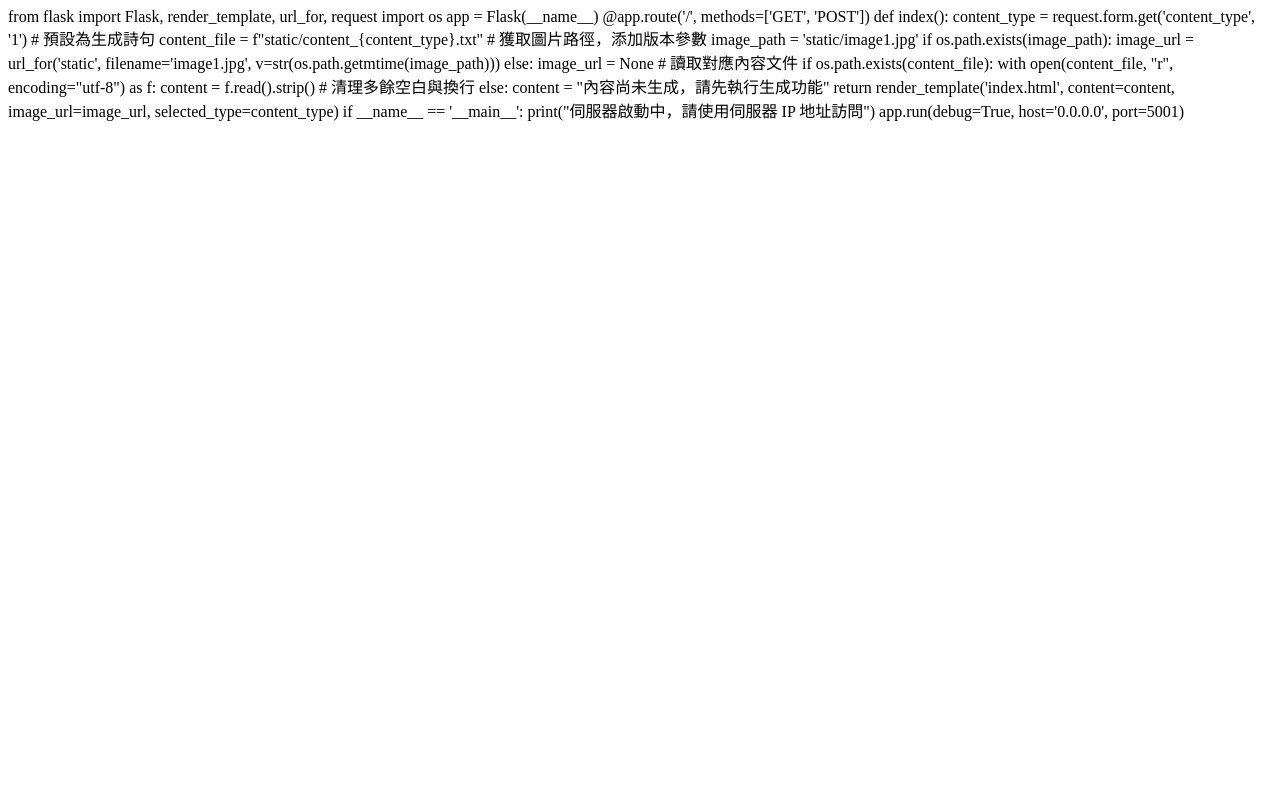
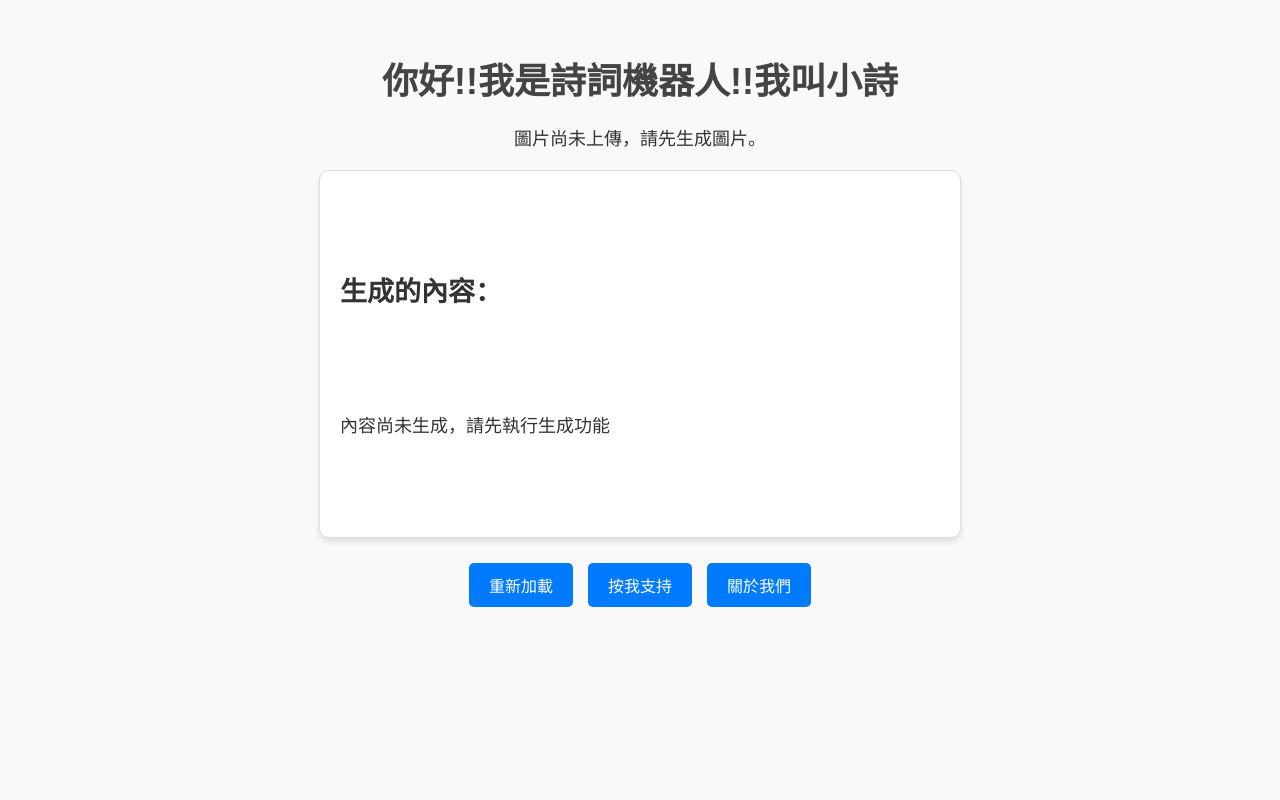
Before and after one commit to easonpan14/FINALPROJECT2, a Flask app: page / in a window 1280 px wide. Run offline with Flask 3, Linux system fonts and the light colour scheme.

Commit message:
Update index.html

```diff
--- a/templates/index.html
+++ b/templates/index.html
@@ -1,29 +1,84 @@
-from flask import Flask, render_template, url_for, request
-import os
+<!DOCTYPE html>
+<html lang="zh">
+<head>
+    <meta charset="UTF-8">
+    <meta name="viewport" content="width=device-width, initial-scale=1.0">
+    <title>詩詞機器人</title>
+    <style>
+        body {
+            font-family: Arial, sans-serif;
+            font-size: 18px;
+            padding: 20px;
+            background-color: #f9f9f9;
+            color: #333;
+            text-align: center;
+        }
+        h1 {
+            font-size: 36px;
+            color: #444;
+            margin-bottom: 20px;
+        }
+        .content {
+            background-color: #fff;
+            padding: 20px;
+            border: 1px solid #ddd;
+            border-radius: 10px;
+            margin: 20px auto;
+            max-width: 600px;
+            box-shadow: 0 4px 6px rgba(0, 0, 0, 0.1);
+            text-align: left;
+            white-space: pre-wrap; /* 確保換行 */
+            word-wrap: break-word; /* 支援舊版瀏覽器 */
+            overflow-wrap: break-word; /* 現代瀏覽器支援 */
+            line-height: 1.6; /* 提高可讀性 */
+        }
+        img {
+            max-width: 100%;
+            height: auto;
+            border: 1px solid #ddd;
+            border-radius: 10px;
+            margin-bottom: 20px;
+            box-shadow: 0 4px 6px rgba(0, 0, 0, 0.1);
+        }
+        .button-container {
+            margin-top: 20px;
+        }
+        button {
+            background-color: #007BFF;
+            color: #fff;
+            border: none;
+            padding: 10px 20px;
+            font-size: 16px;
+            border-radius: 5px;
+            cursor: pointer;
+            margin: 5px;
+        }
+        button:hover {
+            background-color: #0056b3;
+        }
+    </style>
+</head>
+<body>
+    <h1>你好!!我是詩詞機器人!!我叫小詩</h1>
+    {% if image_url %}
+    <img src="{{ image_url }}" alt="Captured Image" />
+    {% else %}
+    <p>圖片尚未上傳，請先生成圖片。</p>
+    {% endif %}
+    <div class="content">
+        <h2>生成的內容：</h2>
+        <pre>{{ content }}</pre>
+    </div>
+    <div class="button-container">
+        <button onclick="window.location.reload();">重新加載</button>
+        <button onclick="alert('感謝您的支持!')">按我支持</button>
+        <button onclick="navigateToAbout();">關於我們</button>
+    </div>
 
-app = Flask(__name__)
-
-@app.route('/', methods=['GET', 'POST'])
-def index():
-    content_type = request.form.get('content_type', '1')  # 預設為生成詩句
-    content_file = f"static/content_{content_type}.txt"
-
-    # 獲取圖片路徑，添加版本參數
-    image_path = 'static/image1.jpg'
-    if os.path.exists(image_path):
-        image_url = url_for('static', filename='image1.jpg', v=str(os.path.getmtime(image_path)))
-    else:
-        image_url = None
-
-    # 讀取對應內容文件
-    if os.path.exists(content_file):
-        with open(content_file, "r", encoding="utf-8") as f:
-            content = f.read().strip()  # 清理多餘空白與換行
-    else:
-        content = "內容尚未生成，請先執行生成功能"
-
-    return render_template('index.html', content=content, image_url=image_url, selected_type=content_type)
-
-if __name__ == '__main__':
-    print("伺服器啟動中，請使用伺服器 IP 地址訪問")
-    app.run(debug=True, host='0.0.0.0', port=5001)
+    <script>
+        function navigateToAbout() {
+            alert('詩詞機器人小詩，致力於創作優美的詩句，讓您的生活更有詩意！');
+        }
+    </script>
+</body>
+</html>
```
